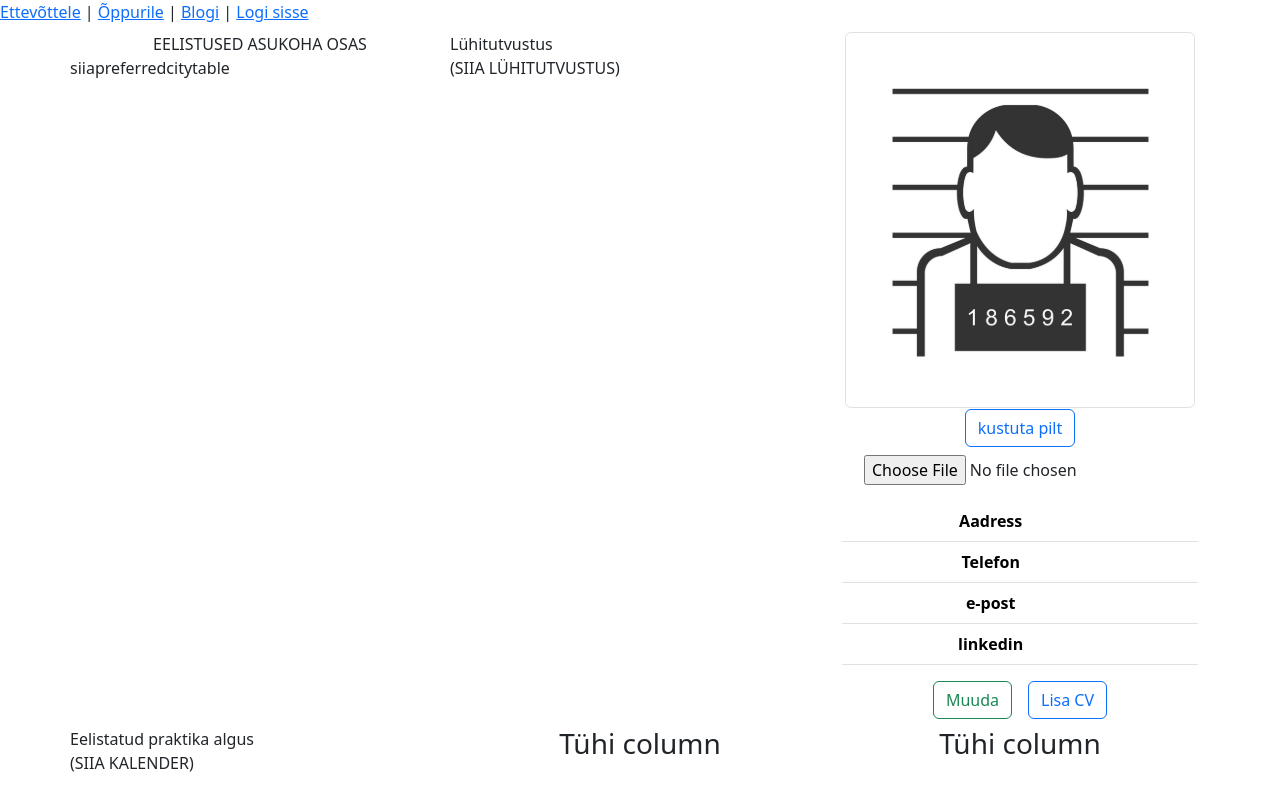
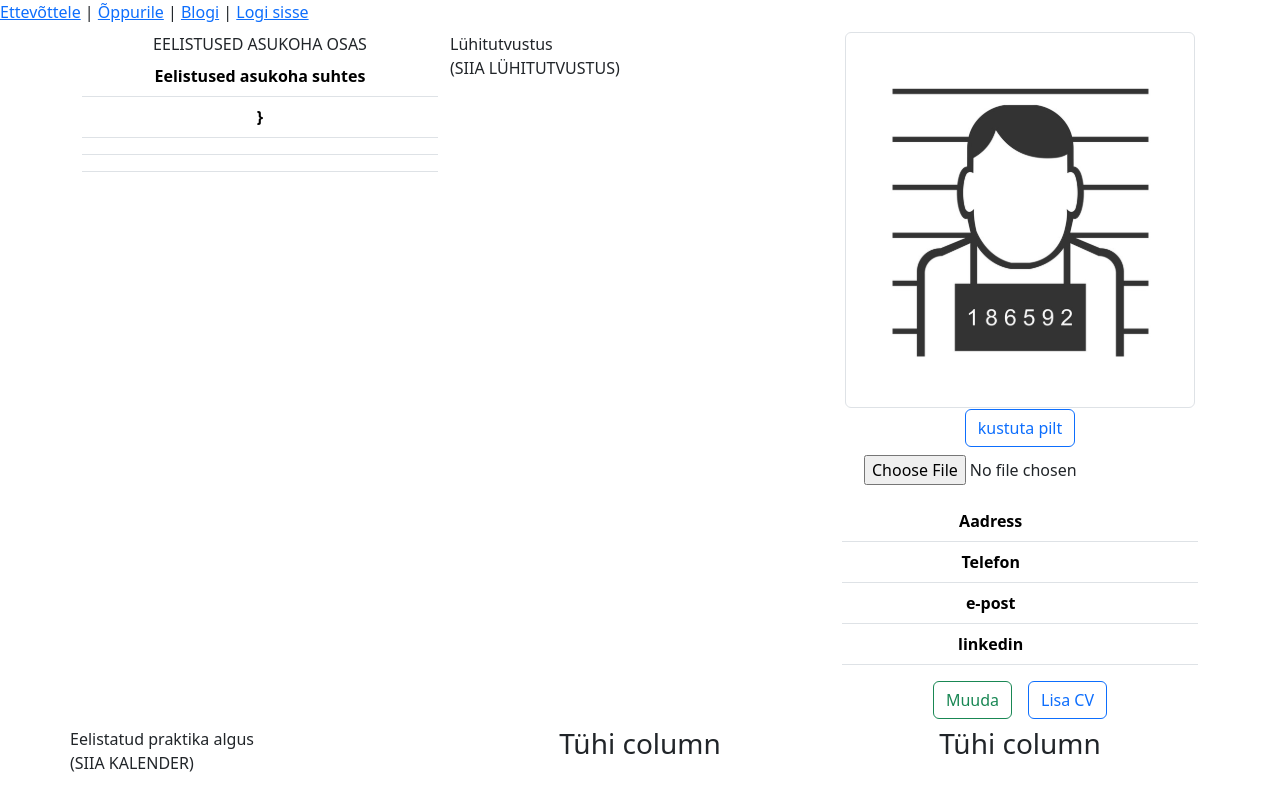
Before and after one commit to SiimSilland/lend36front, a Vue app: page /student/profile in a window 1280 px wide. Built offline with nearby package versions, Linux system fonts and the light colour scheme; no server answers.

Commit message:
ErrorView NavigationService.js StudentProfileView.vue StudentEditProfileTable.vue

```diff
--- a/src/components/StudenProfile/PreferredCityTable.vue
+++ b/src/components/StudenProfile/PreferredCityTable.vue
@@ -2,36 +2,27 @@
 
 <template>
   <div>
-    <table class="table table-striped">
     <table class="table">
       <thead>
       <tr>
-          <th scope="col">#</th>
-          <th scope="col">First</th>
-          <th scope="col">Last</th>
-          <th scope="col">Handle</th>
+        <th scope="col">Eelistused asukoha suhtes</th>
+
       </tr>
       </thead>
       <tbody>
       <tr>
-          <th scope="row">1</th>
-          <td>Mark</td>
-          <td>Otto</td>
-          <td>@mdo</td>
+        <th scope="row">{{cityName}}}</th>
+
       </tr>
       <tr>
-          <th scope="row">2</th>
-          <td>Jacob</td>
-          <td>Thornton</td>
-          <td>@fat</td>
+        <th scope="row"></th>
+
       </tr>
       <tr>
-          <th scope="row">3</th>
-          <td colspan="2">Larry the Bird</td>
-          <td>@twitter</td>
+        <th scope="row"></th>
+
       </tr>
       </tbody>
-      </table>
     </table>
 
   </div>
@@ -40,6 +31,28 @@
 
 <script>
 export default {
-  name: "PreferredCityTable"
+  name: "PreferredCityTable",
+
+  props:{
+    preferredCities:{},
+  },
+
+  data(){
+    return{
+
+      City: {
+        cityId:'',
+        cityName:'',
+      },
+
+
+      preferredCity: {
+        userId:'',
+        cityId: ''
+      }
+    }
+  }
+
+
 }
 </script>
--- a/src/views/StudentProfileView.vue
+++ b/src/views/StudentProfileView.vue
@@ -11,7 +11,7 @@
           <div class="col">
             EELISTUSED ASUKOHA OSAS
             <div class="row">
-              siiapreferredcitytable
+              <PreferredCityTable/>
             </div>
           </div>
           <div class="col">
@@ -107,6 +107,7 @@ export default {
       isEditMode: false,
       userId: Number(sessionStorage.getItem('userId')),
       isStudent: true,
+      cityName:'',
 
       studentProfile: {
         firstName: '',
@@ -120,7 +121,18 @@ export default {
       userImageDto: {
         userId: '',
         userImageData: ''
-      }
+      },
+
+      preferredCity: {
+        userId:'',
+        cityId:''
+      },
+
+      City: {
+        cityId:'',
+        cityName:'',
+      },
+
     }
   },
   methods: {
```
Lines whose indentation alone changed are shown as unchanged.
